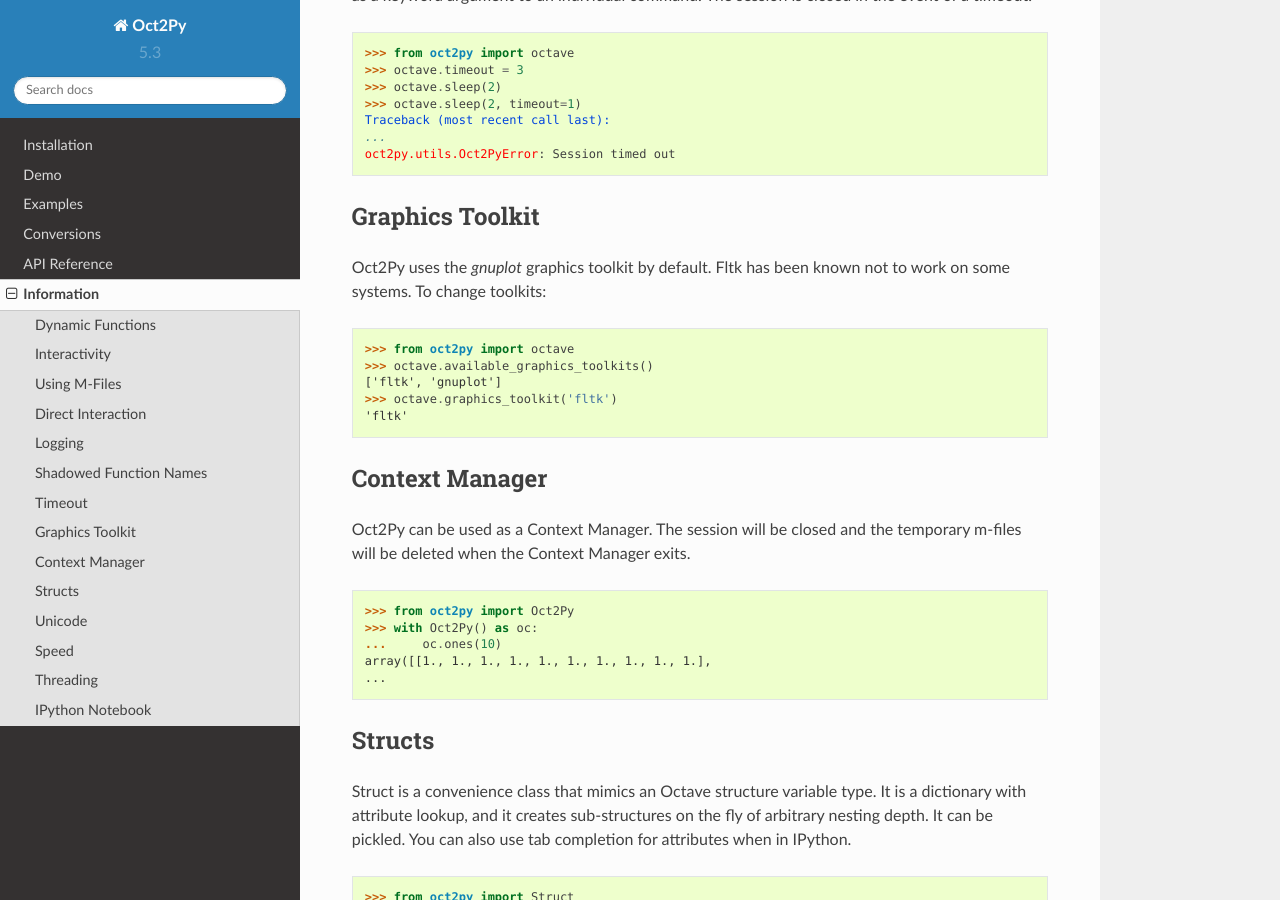
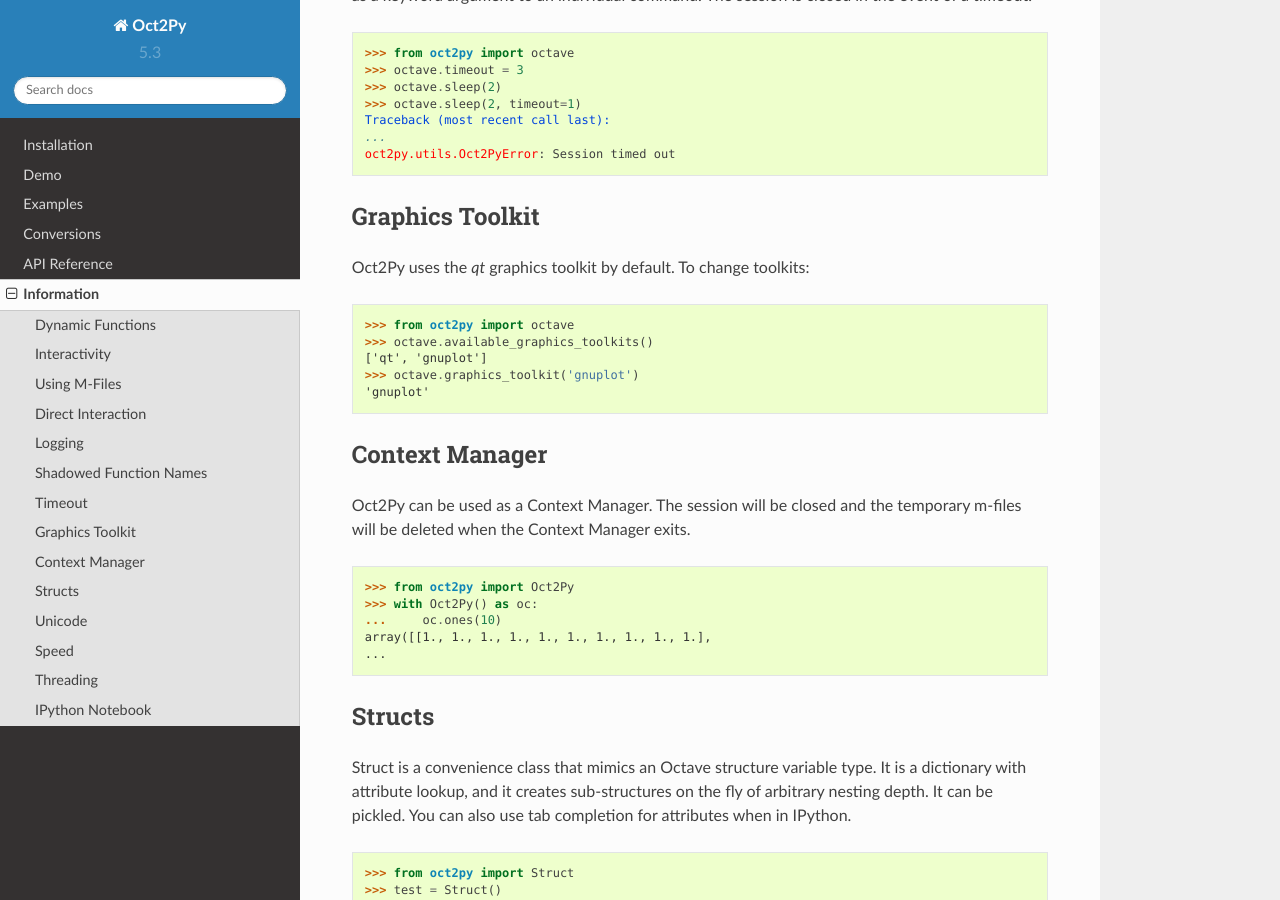
Before and after one commit to blink1073/oct2py, a Sphinx documentation site: the page built from docs/source/info.rst, in a window 1280 px wide and 900 px high, scrolled down 2250 px. Built offline with Sphinx 7.4.7 and the Read the Docs theme 2.0.0, drawn with Linux system fonts in a browser that asks for light colours.

Commit message:
update for latest octave_kernel

```diff
--- a/README.rst
+++ b/README.rst
@@ -82,7 +82,7 @@
 ------------
 You must have GNU Octave installed and in your ``PATH`` environment variable.
 Alternatively, you can set an ``OCTAVE_EXECUTABLE`` or ``OCTAVE`` environment
-variable that points to ``octave-cli`` executable itself.
+variable that points to ``octave`` executable itself.
 
 You must have the Numpy and Scipy libraries for Python installed.
 See the installation instructions_ for more details.
--- a/docs/source/info.rst
+++ b/docs/source/info.rst
@@ -128,16 +128,15 @@
 
 Graphics Toolkit
 ================
-Oct2Py uses the `gnuplot` graphics toolkit by default.  Fltk has been known
-not to work on some systems.  To change toolkits:
+Oct2Py uses the `qt` graphics toolkit by default.  To change toolkits:
 
 .. code-block:: python
 
     >>> from oct2py import octave
     >>> octave.available_graphics_toolkits()   # doctest: +SKIP
-    ['fltk', 'gnuplot']
-    >>> octave.graphics_toolkit('fltk')  # doctest: +SKIP
-    'fltk'
+    ['qt', 'gnuplot']
+    >>> octave.graphics_toolkit('gnuplot')  # doctest: +SKIP
+    'gnuplot'
 
 Context Manager
 ===============
--- a/setup.cfg
+++ b/setup.cfg
@@ -27,7 +27,7 @@
 install_requires =
     numpy >=1.12
     scipy >=0.17
-    octave_kernel >= 0.31.0
+    octave_kernel >= 0.34.0
 
 [options.extras_require]
 test = pytest;pandas;nbconvert
```
Also changed, not shown: 2 other files.
